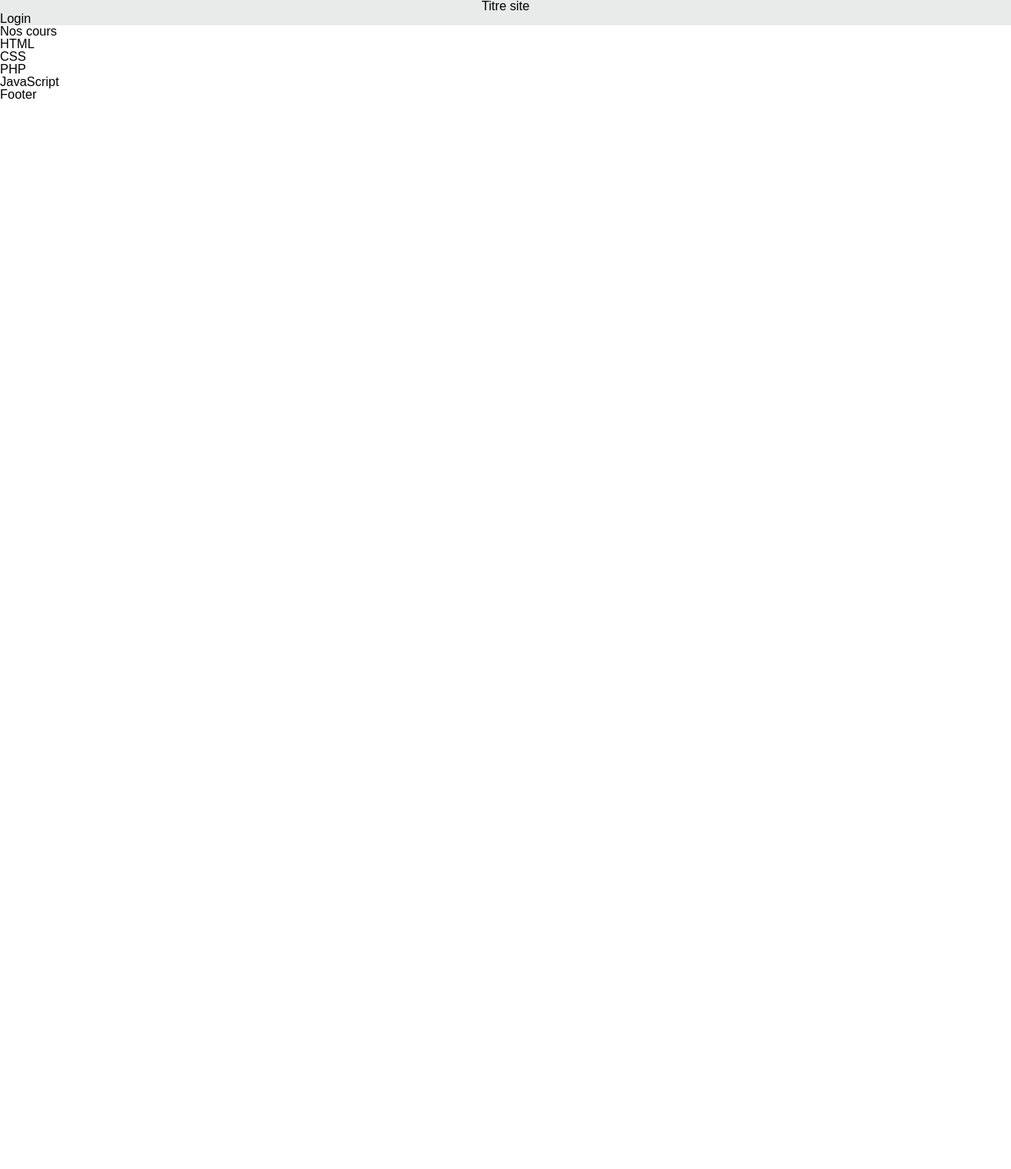
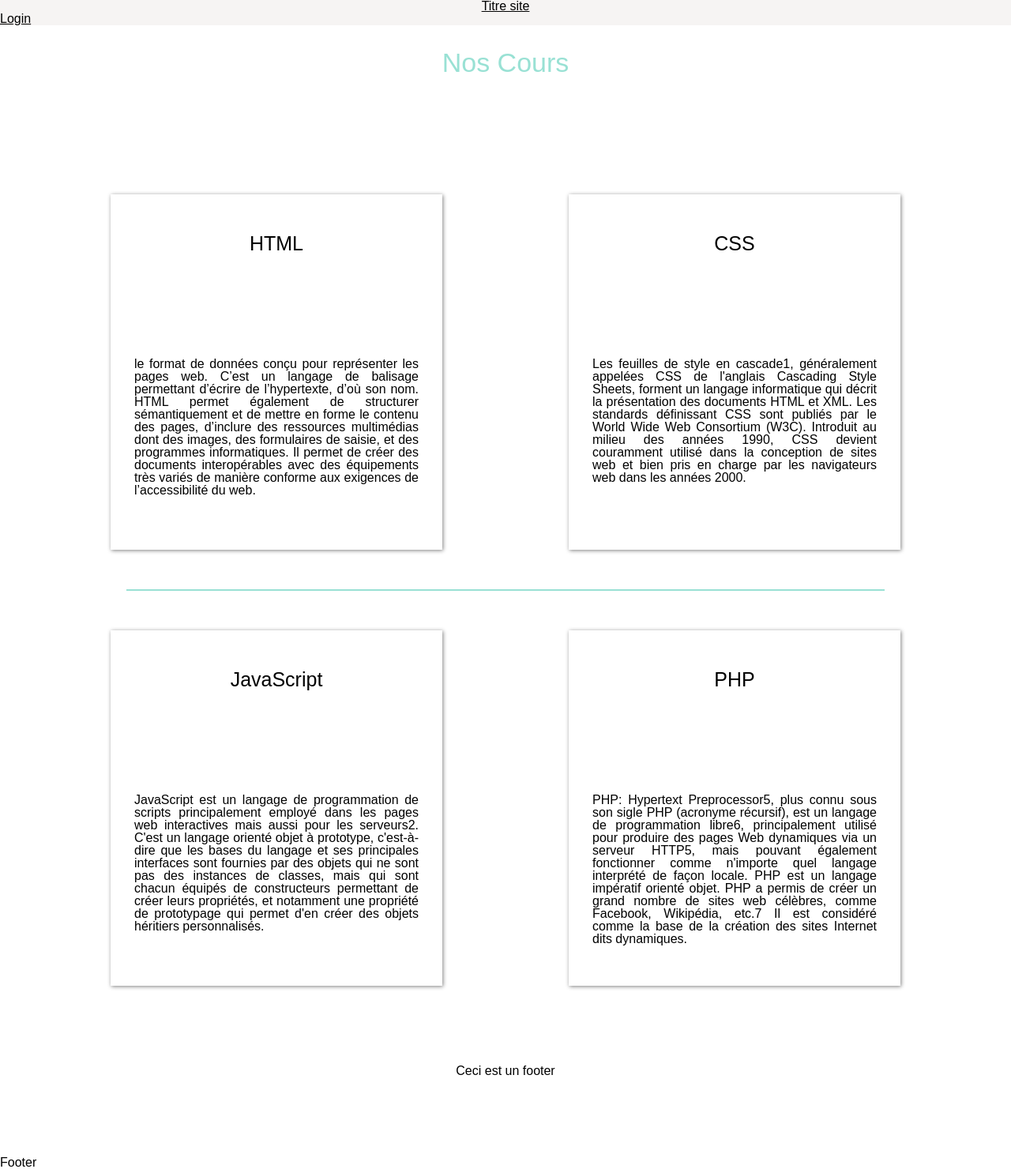
Before and after one commit to DoudouPike/support_dev, a PHP site: page / in a window 1280 px wide. Shown: the whole page at 79% size. Before the commit the page ends 125 px from the top, so only its background shows below. Run offline with PHP 8.4, Linux system fonts and the light colour scheme.

Commit message:
home inte

```diff
--- a/public/styles/style.css
+++ b/public/styles/style.css
@@ -1,17 +1,101 @@
 /*GLOBAL*/
+
+*{
+	box-sizing: border-box;
+}
+
 body {
 	font-family: 'Arial';
 }
+
+.container{
+	max-width: 1200px;
+	margin: 0 auto;
+}
+
+h2{
+	font-size: 34px;
+	color: #99E1D4;
+	margin: 30px 0 150px 0;
+	text-align: center;
+}
+
+h3{
+	text-align: center;
+	font-size: 25px;
+	margin-bottom: 120px;
+	margin-top: 30px;
+	/*color: #99E1D4;*/
+}
+
+.clearfix{
+	clear: both;
+}
+
 /*HEADER*/
+
 header {
 	background-color: #E9EAEA;
+	background: #F6F4F3;
 }
 
 .titreHeader {
 	text-align: center;
 }
 
-a {
-	text-decoration: none;
+
+/*HOME*/
+
+a{
 	color: black;
 }
+
+.colonne{
+	float: left;
+	width: 35%;
+	height: 450px;
+	margin-left: 100px;
+	padding: 20px;
+	box-shadow: 1px 1px 5px grey;
+}
+
+.colonne2{
+	float: right;
+	width: 35%;
+	height: 450px;
+	margin-right: 100px;
+	padding: 20px;
+	box-shadow: 1px 1px 5px grey;
+}
+
+.linkHome{
+	background: #fff;
+	text-align: justify;
+	transition-property: background;
+	transition-duration: 0.3s;
+}
+
+.linkHome:hover{
+	background: #99E1D4;
+	color: #fff;
+	/*padding: 25px;*/
+}
+
+.border{
+	width: 80%;
+	border: 1px solid #99E1D4;
+	margin: 50px auto;
+}
+
+.linkHome p{
+	border-top: 2px solid #FFF;
+	border-bottom: 2px solid #FFF;
+	padding: 10px;
+}
+
+/*FOOTER*/
+
+.footer{
+	text-align: center;
+	margin: 100px;
+}
--- a/views/home.phtml
+++ b/views/home.phtml
@@ -1,28 +1,46 @@
 <div class="container">
 
 	<main>
-
-		<h2 class="lesson">Nos cours</h2>
-		<article class="linkArea">
+<div class="container">
+			<h2>Nos Cours</h2>
 			<a href="#">
-				<h3>HTML</h3>
+				<article class="colonne linkHome">
+					<h3>HTML</h3>
+					<p>
+						 le format de données conçu pour représenter les pages web. C’est un langage de balisage permettant d’écrire de l’hypertexte, d’où son nom. HTML permet également de structurer sémantiquement et de mettre en forme le contenu des pages, d’inclure des ressources multimédias dont des images, des formulaires de saisie, et des programmes informatiques. Il permet de créer des documents interopérables avec des équipements très variés de manière conforme aux exigences de l’accessibilité du web.
+					</p>
+				</article>
 			</a>
-		</article>
-		<article class="linkArea">
 			<a href="#">
-				<h3>CSS</h3>
+				<article class="colonne2 linkHome">
+					<h3>CSS</h3>
+					<p>
+						Les feuilles de style en cascade1, généralement appelées CSS de l'anglais Cascading Style Sheets, forment un langage informatique qui décrit la présentation des documents HTML et XML. Les standards définissant CSS sont publiés par le World Wide Web Consortium (W3C). Introduit au milieu des années 1990, CSS devient couramment utilisé dans la conception de sites web et bien pris en charge par les navigateurs web dans les années 2000.
+					</p>
+				</article>
 			</a>
-		</article>
-		<article class="linkArea">
+			<div class="clearfix"></div>
+			<div class="border"></div>
 			<a href="#">
-				<h3>PHP</h3>
+				<article class="colonne linkHome">
+					<h3>JavaScript</h3>
+					<p>
+						JavaScript est un langage de programmation de scripts principalement employé dans les pages web interactives mais aussi pour les serveurs2. C'est un langage orienté objet à prototype, c'est-à-dire que les bases du langage et ses principales interfaces sont fournies par des objets qui ne sont pas des instances de classes, mais qui sont chacun équipés de constructeurs permettant de créer leurs propriétés, et notamment une propriété de prototypage qui permet d'en créer des objets héritiers personnalisés.
+					</p>
+				</article>
 			</a>
-		</article>
-		<article class="linkArea">
 			<a href="#">
-				<h3>JavaScript</h3>
+				<article class="colonne2 linkHome">
+					<h3>PHP</h3>
+					<p>
+						PHP: Hypertext Preprocessor5, plus connu sous son sigle PHP (acronyme récursif), est un langage de programmation libre6, principalement utilisé pour produire des pages Web dynamiques via un serveur HTTP5, mais pouvant également fonctionner comme n'importe quel langage interprété de façon locale. PHP est un langage impératif orienté objet.
+						PHP a permis de créer un grand nombre de sites web célèbres, comme Facebook, Wikipédia, etc.7 Il est considéré comme la base de la création des sites Internet dits dynamiques.
+					</p>
+				</article>
 			</a>
-		</article>
+		<div class="clearfix"></div>
+		<p class="footer">Ceci est un footer</p>
+		</div>
 
 	</main>
 
```
